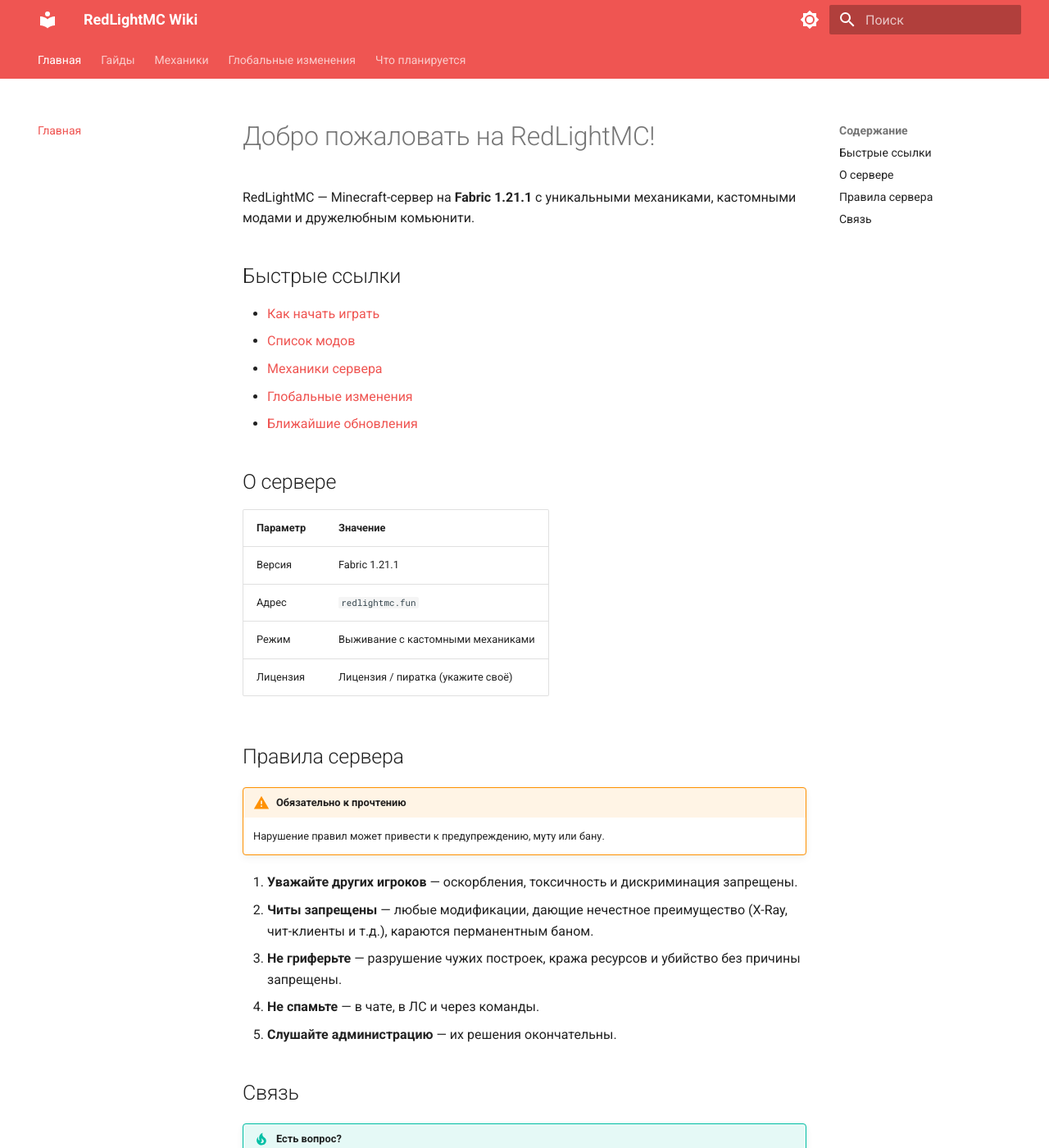
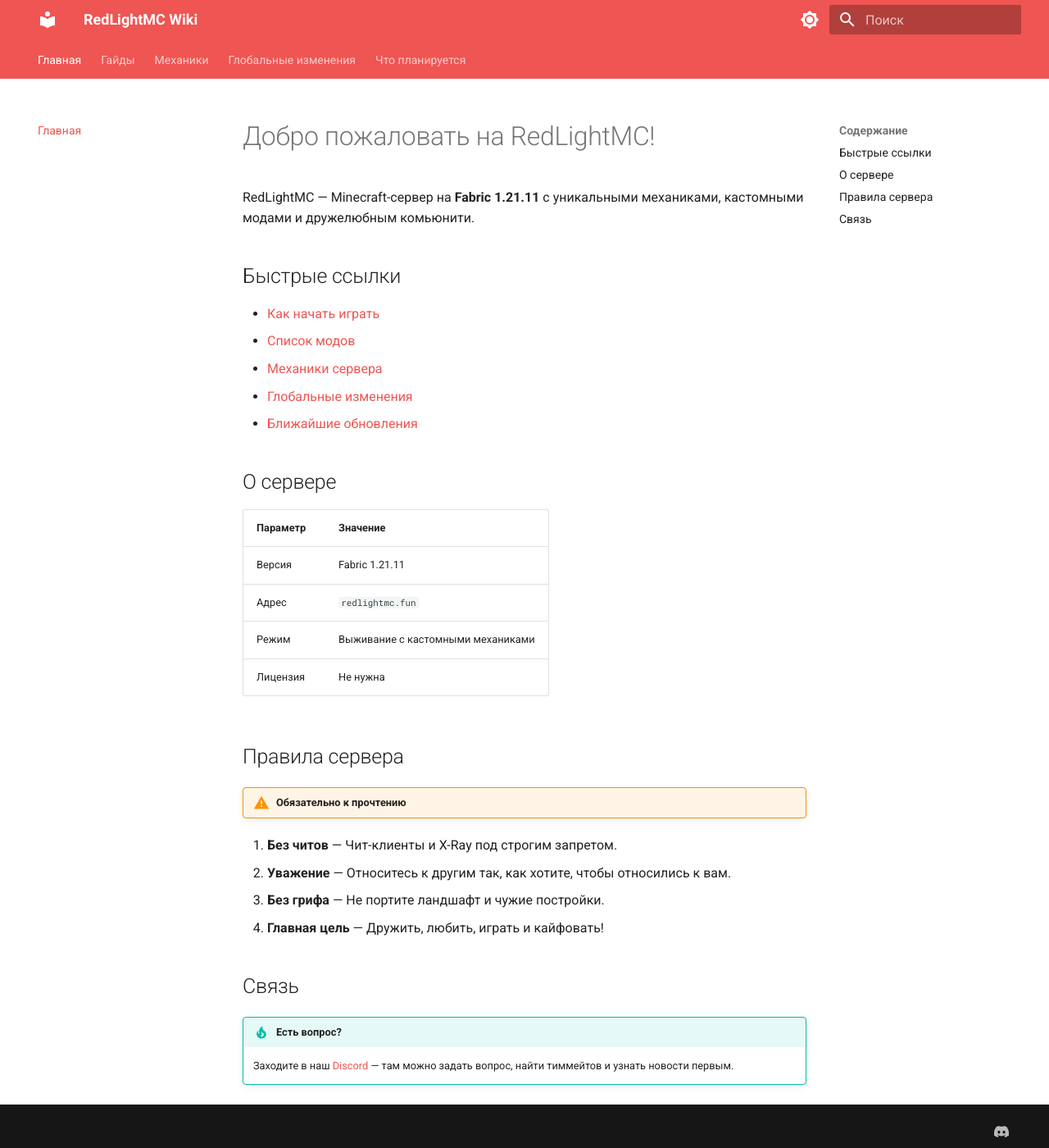
Before and after one commit to pluginfixs-a11y/redlight-wiki, an MkDocs documentation site: the page built from docs/index.md, in a window 1280 px wide and 1400 px high. Shown: the whole window at 82% size. Built offline with MkDocs 1.6.1 and Material for MkDocs 9.7.7, drawn with Linux system fonts in a browser that asks for light colours.

Commit message:
Update index.md

```diff
--- a/docs/index.md
+++ b/docs/index.md
@@ -1,6 +1,6 @@
 # Добро пожаловать на RedLightMC!
 
-RedLightMC — Minecraft-сервер на **Fabric 1.21.1** с уникальными механиками, кастомными модами и дружелюбным комьюнити.
+RedLightMC — Minecraft-сервер на **Fabric 1.21.11** с уникальными механиками, кастомными модами и дружелюбным комьюнити.
 
 ## Быстрые ссылки
 
@@ -14,25 +14,21 @@ RedLightMC — Minecraft-сервер на **Fabric 1.21.1** с уникальн
 
 | Параметр | Значение |
 |----------|----------|
-| Версия | Fabric 1.21.1 |
+| Версия | Fabric 1.21.11 |
 | Адрес | `redlightmc.fun` |
 | Режим | Выживание с кастомными механиками |
-| Лицензия | Лицензия / пиратка (укажите своё) |
+| Лицензия | Не нужна |
 
 ## Правила сервера
 
 !!! warning "Обязательно к прочтению"
-    Нарушение правил может привести к предупреждению, муту или бану.
 
-1. **Уважайте других игроков** — оскорбления, токсичность и дискриминация запрещены.
-2. **Читы запрещены** — любые модификации, дающие нечестное преимущество (X-Ray, чит-клиенты и т.д.), караются перманентным баном.
-3. **Не гриферьте** — разрушение чужих построек, кража ресурсов и убийство без причины запрещены.
-4. **Не спамьте** — в чате, в ЛС и через команды.
-5. **Слушайте администрацию** — их решения окончательны.
+1. **Без читов** — Чит-клиенты и X-Ray под строгим запретом.
+2. **Уважение** — Относитесь к другим так, как хотите, чтобы относились к вам.
+3. **Без грифа** — Не портите ландшафт и чужие постройки.
+4. **Главная цель** — Дружить, любить, играть и кайфовать!
 
 ## Связь
 
 !!! tip "Есть вопрос?"
-    Заходите в наш [Discord](https://discord.gg/ВАША_ССЫЛКА) — там можно задать вопрос, найти тиммейтов и узнать новости первым.
-
-    <!-- ЗАМЕНИТЕ ССЫЛКУ ВЫШЕ НА РЕАЛЬНУЮ ССЫЛКУ-ПРИГЛАШЕНИЕ ВАШЕГО DISCORD -->
+    Заходите в наш [Discord](https://discord.gg/Krrnkv3Zxz) — там можно задать вопрос, найти тиммейтов и узнать новости первым.
```
